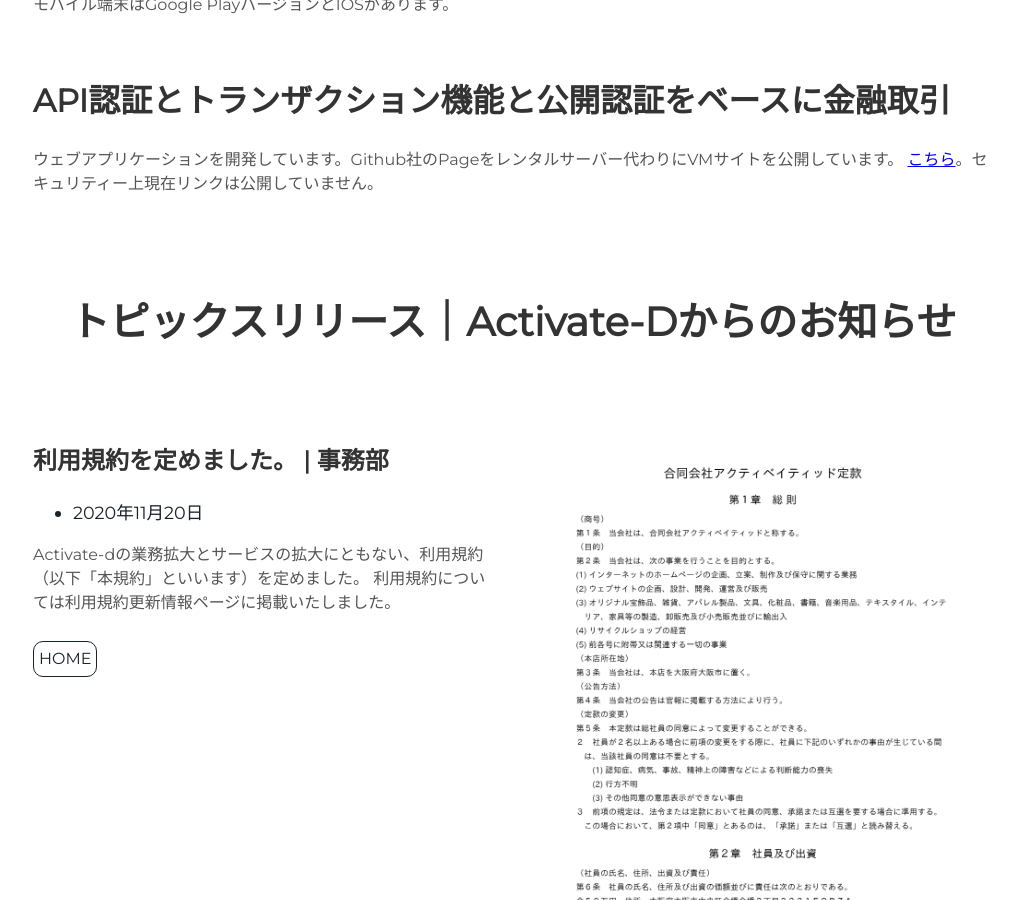
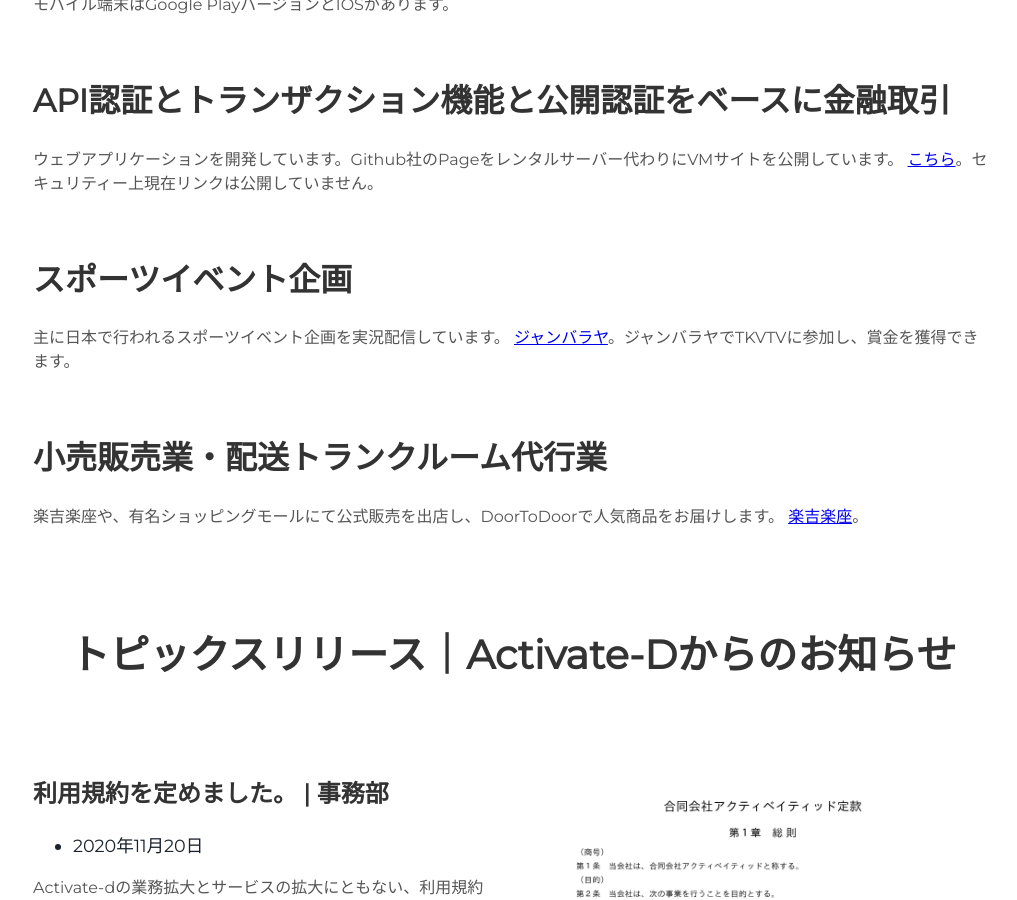
Before and after one commit to takagotch/page351, a Jekyll site: the page built from index.html, in a window 1280 px wide and 900 px high, scrolled down 2126 px. Shown: the whole window, without its empty margins (127-1144 px from the left). Built offline with Jekyll 4.4.1, drawn with Linux system fonts in a browser that asks for light colours.

Commit message:
Update about.html

```diff
--- a/_includes/about.html
+++ b/_includes/about.html
@@ -97,4 +97,19 @@
       </p>
     </div>
 
+    <div class="tech5">
+     <h2>スポーツイベント企画</h2>
+      <p>主に日本で行われるスポーツイベント企画を実況配信しています。
+        <a href="https://takagotch.github.io/">ジャンバラヤ</a>。ジャンバラヤでTKVTVに参加し、賞金を獲得できます。
+      </p>
+    </div>
+
+
+    <div class="tech6">
+     <h2>小売販売業・配送トランクルーム代行業</h2>
+      <p>楽吉楽座や、有名ショッピングモールにて公式販売を出店し、DoorToDoorで人気商品をお届けします。
+        <a href="https://takagotch.github.io/">楽吉楽座</a>。
+      </p>
+    </div>
+
   </div>
```
